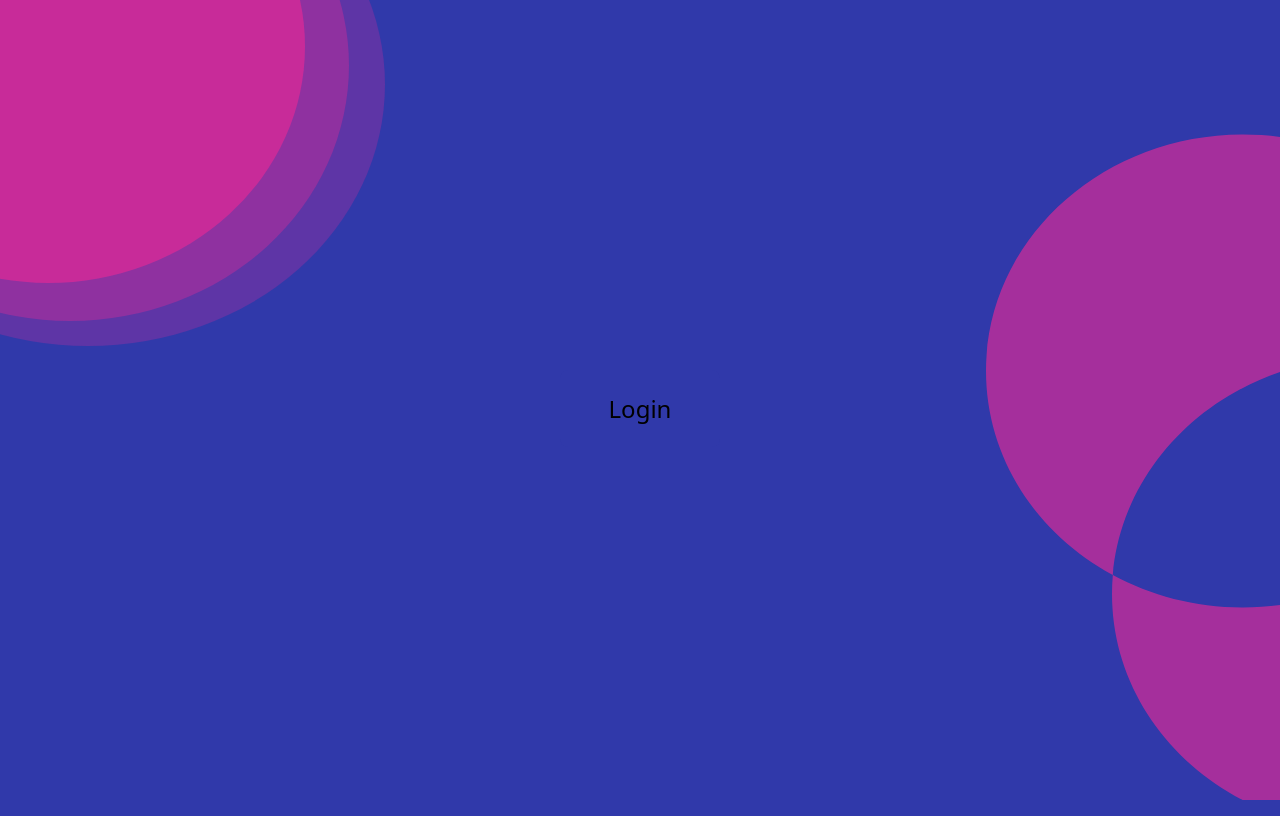
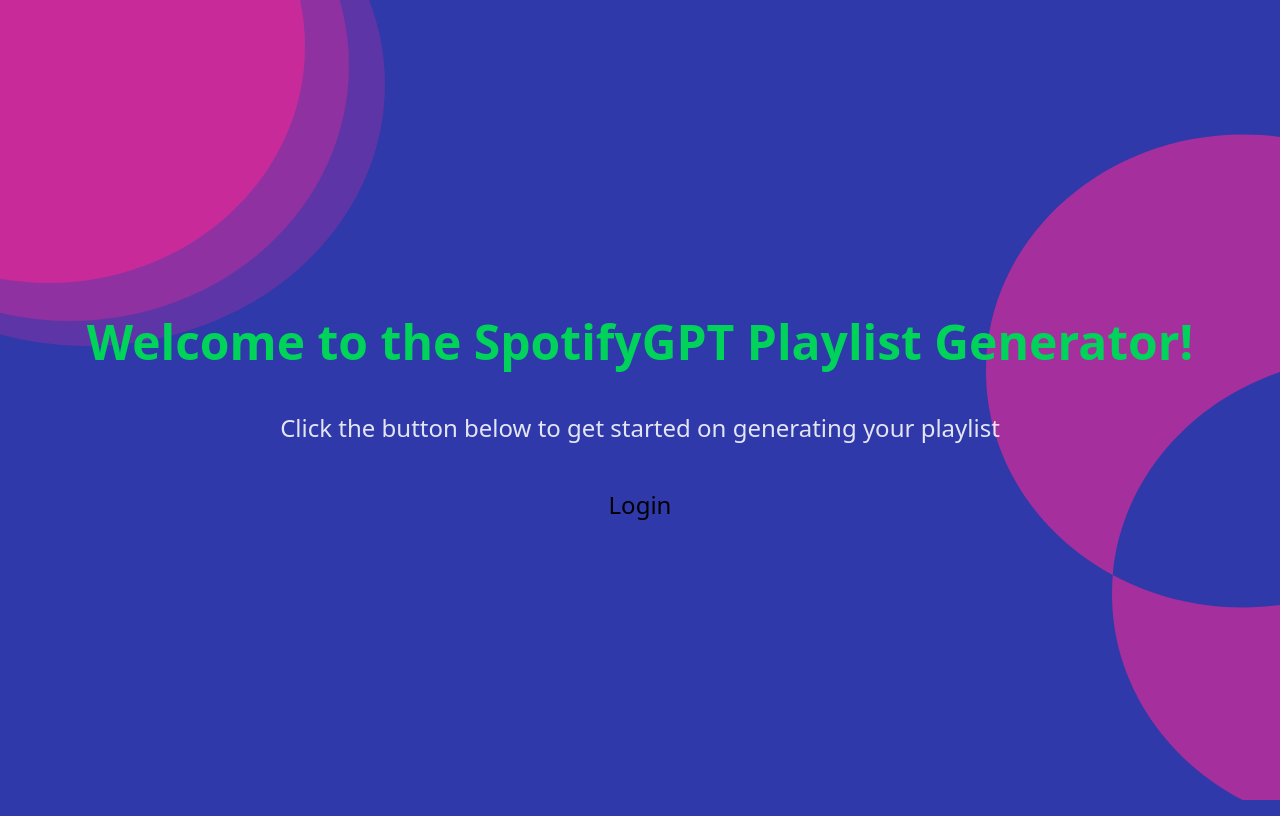
Before and after one commit to nicholas-deSouza/SpotifyGPT2, a React (Vite) app in the folder spotify-gpt/: page / in a window 1280 px wide. Built offline with nearby package versions, Linux system fonts and the light colour scheme.

Commit message:
added text to home screen page and changed z-index for graphics so text will go over it

```diff
--- a/spotify-gpt/src/homeScreen.tsx
+++ b/spotify-gpt/src/homeScreen.tsx
@@ -50,6 +50,9 @@
   }, []);
 
   return (
+    <div className="home-screen-container">
+      <h1> Welcome to the SpotifyGPT Playlist Generator!</h1>
+      <h2> Click the button below to get started on generating your playlist </h2>
       <button
         onClick={() => {
           handleLogin();
@@ -58,6 +61,7 @@
       >
         Login
       </button>
+    </div>
   );
 };
 
--- a/spotify-gpt/src/index.css
+++ b/spotify-gpt/src/index.css
@@ -34,7 +34,7 @@
   border: 1px solid transparent;
   padding: 0.875em 2em;
   font-size: 1.5em;
-  font-weight: 500;
+  font-weight: normal;
   font-family: inherit;
   background-color: #3039AA;
   cursor: pointer;
@@ -70,10 +70,6 @@
   right: 0;
 }
 
-/* .playlist-container {
-  position: relative;
-} */
-
 .app {
   display: flex;
   justify-content: center;
@@ -100,6 +96,7 @@
   position: absolute;
   top: 0;
   left: 0;
+  z-index: -1;
 }
 
 .exclude-circle .exclude {
@@ -108,4 +105,9 @@
   bottom: 0;
   right: 0;
   width: 294px;
+  z-index: -1;
 }
+
+h2 {
+  font-weight: normal;
+}
--- a/spotify-gpt/src/playlistScreen.tsx
+++ b/spotify-gpt/src/playlistScreen.tsx
@@ -95,7 +95,6 @@
             .then(async (apiKey) => {
               const openai = new OpenAI({
                 apiKey: apiKey,
-                // figure out how to access the env variables without this
                 dangerouslyAllowBrowser: true,
               });
               const initialMessage = `Provide a list of 10 songs related to ${userInput} without any rankings or specific order. Simply provide the names of the songs without including the names of the artists.`;
```
Lines whose indentation alone changed are shown as unchanged.
